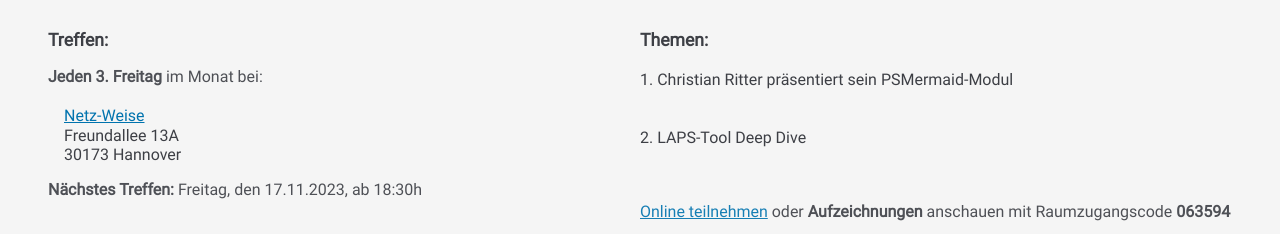
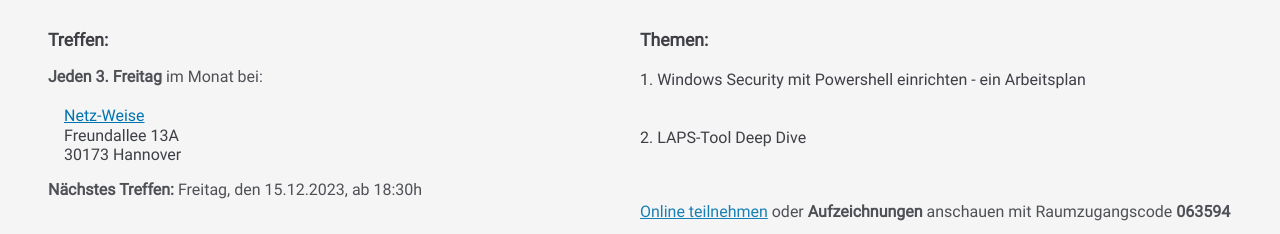
Before and after one commit to PSUGH/PSUGH.github.io, a website: page index.html in a window 1280 px wide. Shown: the part 770-1004 px from the top of the page. Drawn offline with Linux system fonts and the light colour scheme.

Commit message:
Update data.css

```diff
--- a/data.css
+++ b/data.css
@@ -3,11 +3,11 @@
 }
 
 .naechsterTermin::after {
-    content: "Freitag, den 17.11.2023, ab 18:30h";
+    content: "Freitag, den 15.12.2023, ab 18:30h";
 }
 
 .Thema1::after {
-    content: "1. Christian Ritter präsentiert sein PSMermaid-Modul";
+    content: "1.  Windows Security mit Powershell einrichten - ein Arbeitsplan";
 }
 /*
 .Detail1::after {
```
